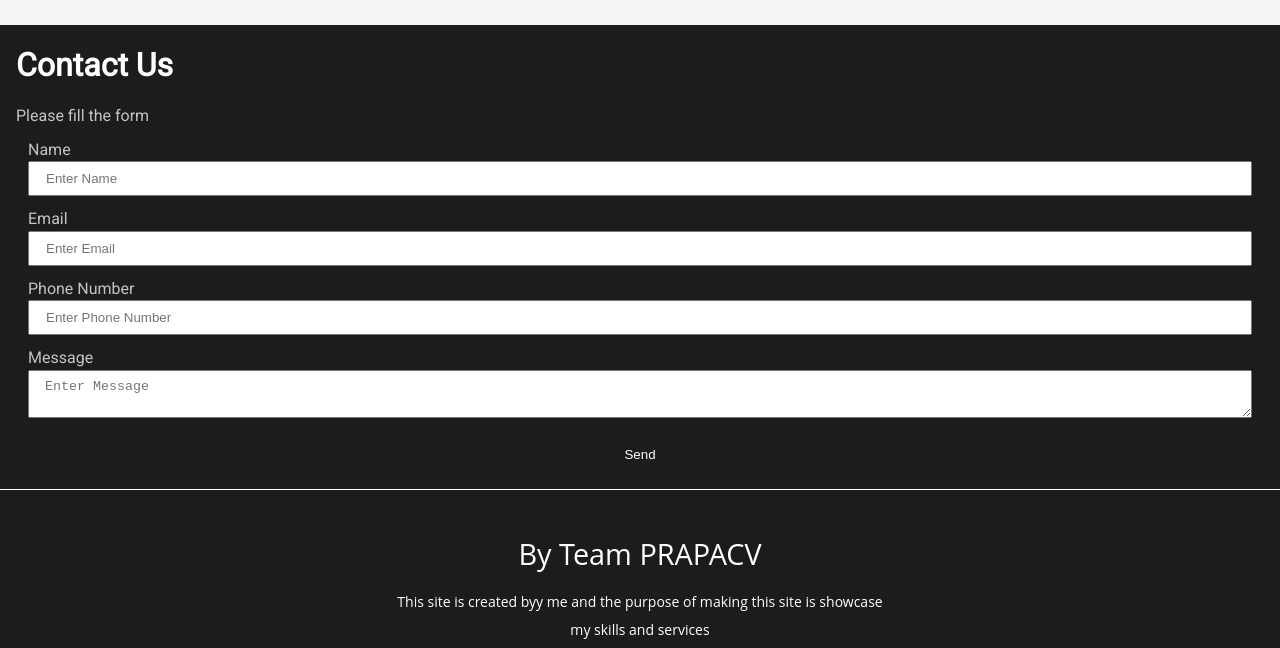
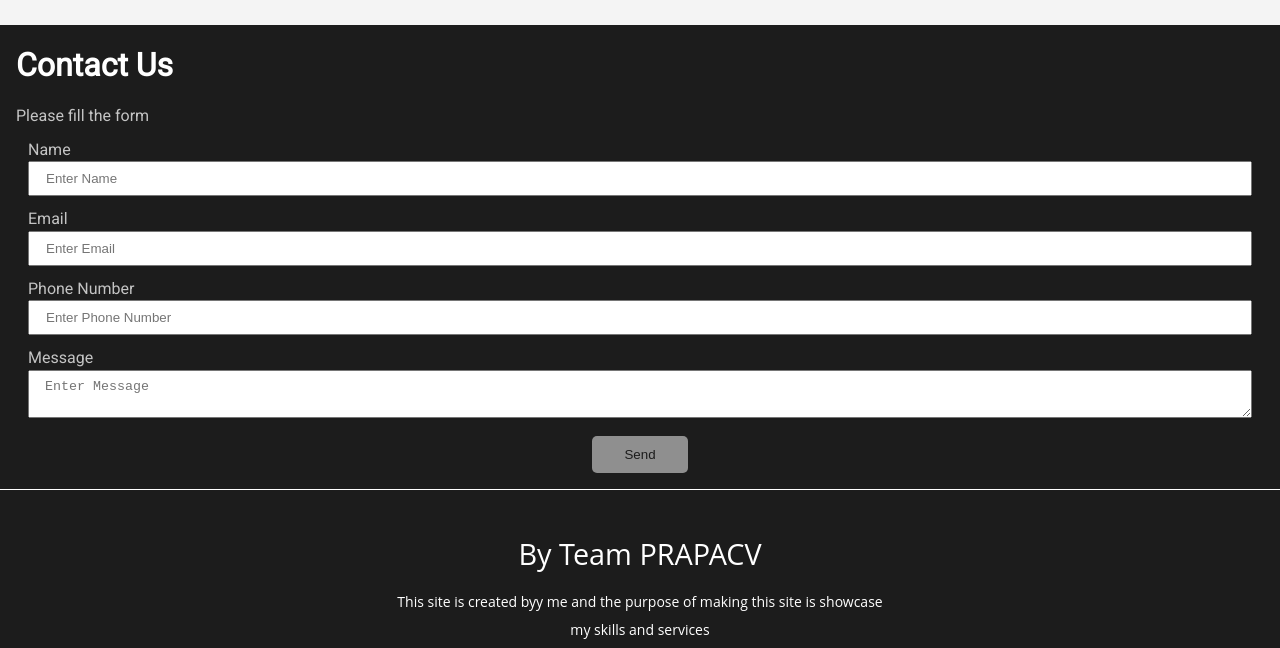
Before and after one commit to raptor-2001/Portfolio_2.0, a plain HTML site: page index.html in a window 1280 px wide. Shown: the part 4841-5489 px from the top of the page. Drawn offline with nearby package versions, Linux system fonts and the light colour scheme; no server answers.

Commit message:
contact-form-button css changed

```diff
--- a/css/style.css
+++ b/css/style.css
@@ -89,8 +89,8 @@ color: #fff;}
 }
 .btn1{
     display:inline-block;
-    color: #8f8f8f;
-    background: #1c1c1c;
+    color: #1c1c1c;
+    background: #8f8f8f;
     border: none;
     padding: 0.7rem 2rem;
     border-radius: 5px;
@@ -101,10 +101,7 @@ color: #fff;}
    color: #1c1c1c;
 }
 
-.btn_dark{
-    color: #fff;
-    background: #1c1c1c;
-}
+
 
 .list{
     margin: 0.5rem 0;
```
